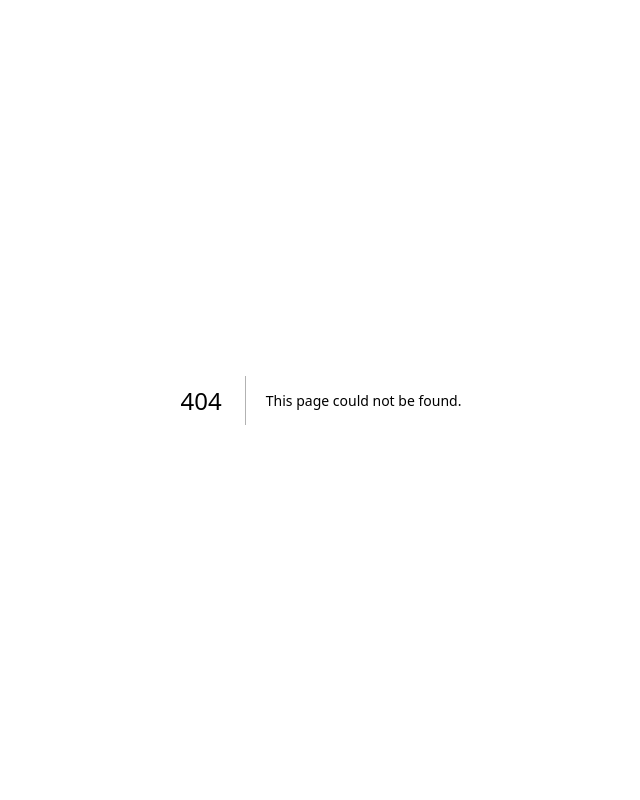
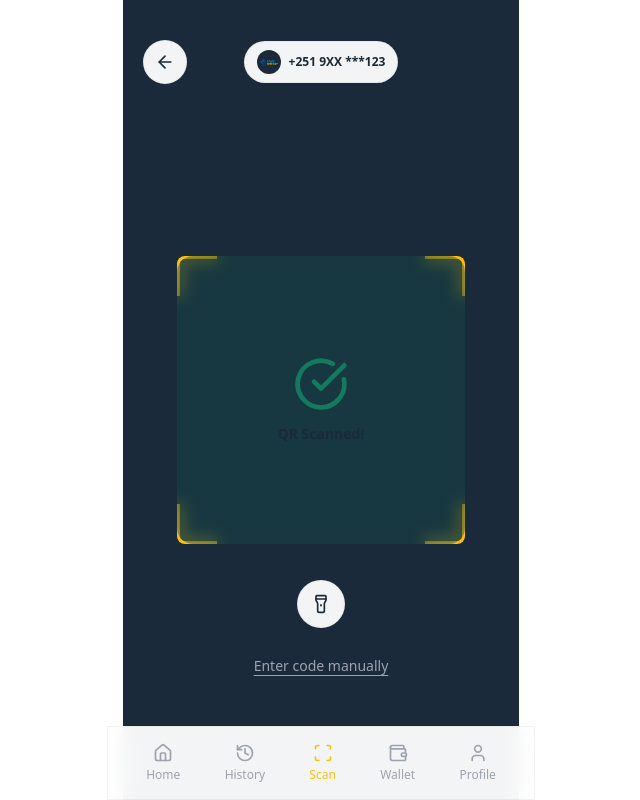
Before and after one commit to Natty-7r/taxipay-consumer, a Next.js app: page /scan in a window 1280 px wide. Before the commit this address had no page. Shown: the whole page, without its empty margins (319-959 px from the left). Built offline with nearby package versions, Linux system fonts and the light colour scheme.

Commit message:
feat: add scan page

```diff
--- a/src/app/globals.css
+++ b/src/app/globals.css
@@ -98,11 +98,20 @@ a,
   animation: glow 2s ease-in-out infinite;
 }
 
-@keyframes scan {
+/* @keyframes scan {
   0% { transform: translateY(-100%); }
   100% { transform: translateY(100%); }
 }
 
 .scan-line {
   animation: scan 2s linear infinite;
+} */
+
+@keyframes scan {
+  0% { transform: translateY(-100%); }
+  100% { transform: translateY(300px); }
 }
+
+.scan-line {
+  animation: scan 2s linear infinite;
+}
--- /dev/null
+++ b/src/app/scan/page.tsx
@@ -0,0 +1,65 @@
+'use client';
+
+import { useRouter } from 'next/navigation';
+import { BottomNavigation } from '@/components/layout/bottom-navigation';
+import { CameraOverlay } from '@/components/scanner/scanner-overlay';
+import { ScannerFrame } from '@/components/scanner/scanner-frame';
+import { ScannerHeader } from '@/components/scanner/scanner.header';
+import { ScanInstruction } from '@/components/scanner/scanner-instruction';
+import { ScanFooter } from '@/components/scanner/scanner-footer'
+import { useQRScanner } from '@/hooks/useScanner';
+import { mockCurrentAccount } from '@/data/mock';
+import telebirrLogo from '@/assets/images/png/telebirr.png';
+
+export default function ScanPage() {
+  const router = useRouter();
+
+  const { state, torchEnabled, retry, toggleTorch } = useQRScanner({
+    onSuccess: () => {
+      router.push('/routes');
+    },
+    scanDelay: 3000,
+    processDelay: 1500,
+  });
+
+  const handleBack = () => {
+    router.back();
+  };
+
+  const handleManualEntry = () => {
+    console.log('Manual entry clicked');
+    // TODO: Implement manual entry modal
+  };
+
+  return (
+    <div className="min-h-screen bg-secondary relative overflow-hidden">
+      {/* Camera Overlay with Grid */}
+      <CameraOverlay />
+
+      {/* Header with Back Button and Account */}
+      <ScannerHeader
+        accountNumber={mockCurrentAccount.maskedNumber}
+        accountLogo={telebirrLogo}
+        onBack={handleBack}
+      />
+
+      {/* Scanner Frame with States */}
+      <div className="absolute inset-0 flex items-center justify-center z-10">
+        <ScannerFrame state={state} onRetry={retry} />
+      </div>
+
+      {/* Instruction Text (only when scanning) */}
+      {state === 'scanning' && <ScanInstruction />}
+
+      {/* Footer Actions (Torch & Manual Entry) */}
+      <ScanFooter
+        torchEnabled={torchEnabled}
+        onTorchToggle={toggleTorch}
+        onManualEntry={handleManualEntry}
+      />
+
+      {/* Bottom Navigation */}
+      <BottomNavigation />
+    </div>
+  );
+}
--- a/src/components/buttons/floating-scan-button.tsx
+++ b/src/components/buttons/floating-scan-button.tsx
@@ -1,17 +1,18 @@
 'use client';
 
 import { QrCode, Scan } from 'lucide-react';
+import { useRouter } from 'next/navigation';
 
 export function FloatingScanButton() {
+  const router = useRouter();
   return (
-    <div className="fixed bottom-[72px] left-1/2 -translate-x-1/2 flex flex-col items-center gap-1 z-10">
+    <div className="fixed bottom-[72px] left-1/2 -translate-x-1/2 flex flex-col items-center gap-1 z-10" onClick={() => router.push('/scan')}>
       <button
         aria-label="Scan to Pay"
         className="w-16 h-16 rounded-full flex items-center justify-center border-none cursor-pointer glow bg-secondary text-white"
-        // style={{ background: 'var(--color-primary)' }}
+        style={{ background: 'var(--color-primary)' }}
       >
-        <QrCode className="w-7 h-7"  text-card />
-        {/* <QrCode className="w-7 h-7" style={{ color: 'var(--color-primary-foreground)' }} /> */}
+        <QrCode className="w-7 h-7" style={{ color: 'var(--color-primary-foreground)' }} />
       </button>
       <span className="text-[12px] font-semibold text-foreground">Scan to Pay</span>
     </div>
--- /dev/null
+++ b/src/components/scanner/scanner-footer.tsx
@@ -0,0 +1,34 @@
+'use client';
+
+import { Flashlight } from 'lucide-react';
+
+interface ScanFooterProps {
+  torchEnabled: boolean;
+  onTorchToggle: () => void;
+  onManualEntry: () => void;
+}
+
+export function ScanFooter({ torchEnabled, onTorchToggle, onManualEntry }: ScanFooterProps) {
+  return (
+    <div className="absolute bottom-28 left-0 right-0 flex flex-col items-center gap-4 z-10">
+      <button
+        onClick={onTorchToggle}
+        className={`w-12 h-12 rounded-full glass flex items-center justify-center transition-all ${
+          torchEnabled ? 'bg-primary/20 border border-primary' : ''
+        }`}
+        aria-label="Toggle torch"
+      >
+        <Flashlight
+          className={`w-5 h-5 ${torchEnabled ? 'text-primary' : 'text-foreground'}`}
+        />
+      </button>
+
+      <button
+        onClick={onManualEntry}
+        className="text-muted-foreground text-sm font-medium underline underline-offset-4"
+      >
+        Enter code manually
+      </button>
+    </div>
+  );
+}
--- /dev/null
+++ b/src/components/scanner/scanner-frame.tsx
@@ -0,0 +1,64 @@
+'use client';
+
+import { CheckCircle, RotateCcw, XCircle } from 'lucide-react';
+
+interface ScannerFrameProps {
+  state: 'scanning' | 'loading' | 'success' | 'error';
+  onRetry?: () => void;
+}
+
+export function ScannerFrame({ state, onRetry }: ScannerFrameProps) {
+  return (
+    <div className="relative w-72 h-72">
+      {/* Corner accents */}
+      <span className="absolute top-0 left-0 w-10 h-10 border-t-[3px] border-l-[3px] border-primary rounded-tl-sm" />
+      <span className="absolute top-0 right-0 w-10 h-10 border-t-[3px] border-r-[3px] border-primary rounded-tr-sm" />
+      <span className="absolute bottom-0 left-0 w-10 h-10 border-b-[3px] border-l-[3px] border-primary rounded-bl-sm" />
+      <span className="absolute bottom-0 right-0 w-10 h-10 border-b-[3px] border-r-[3px] border-primary rounded-br-sm" />
+
+      {/* Scanning state — scan line */}
+      {state === 'scanning' && (
+        <div className="absolute inset-0 overflow-hidden rounded-2xl">
+          <div className="absolute top-0 left-0 right-0 h-0.5 bg-primary shadow-lg shadow-primary/50 scan-line" />
+        </div>
+      )}
+
+      {/* Loading state */}
+      {state === 'loading' && (
+        <div className="absolute inset-0 flex items-center justify-center bg-background/50 rounded-2xl backdrop-blur-sm">
+          <div className="text-center">
+            <div className="w-12 h-12 rounded-full border-[3px] border-t-primary border-muted animate-spin mx-auto mb-3" />
+            <p className="text-foreground text-sm font-semibold">Processing…</p>
+          </div>
+        </div>
+      )}
+
+      {/* Success state */}
+      {state === 'success' && (
+        <div className="absolute inset-0 flex items-center justify-center rounded-2xl backdrop-blur-sm bg-success/10">
+          <div className="text-center">
+            <CheckCircle className="w-14 h-14 mx-auto mb-3 animate-pulse text-success" />
+            <p className="text-foreground text-sm font-semibold">QR Scanned!</p>
+          </div>
+        </div>
+      )}
+
+      {/* Error state */}
+      {state === 'error' && (
+        <div className="absolute inset-0 flex items-center justify-center rounded-2xl backdrop-blur-sm bg-error/10">
+          <div className="text-center">
+            <XCircle className="w-14 h-14 mx-auto mb-3 text-error" />
+            <p className="text-foreground text-sm font-semibold mb-3">Invalid QR Code</p>
+            <button
+              onClick={onRetry}
+              className="flex items-center gap-1.5 px-4 py-2 rounded-full bg-muted text-muted-foreground text-xs font-semibold mx-auto"
+            >
+              <RotateCcw className="w-3 h-3" />
+              Try Again
+            </button>
+          </div>
+        </div>
+      )}
+    </div>
+  );
+}
--- /dev/null
+++ b/src/components/scanner/scanner-instruction.tsx
@@ -0,0 +1,17 @@
+'use client';
+
+import { Zap } from 'lucide-react';
+
+export function ScanInstruction() {
+  return (
+    <div className="absolute bottom-52 left-0 right-0 text-center z-10 px-8">
+      <p className="text-foreground/80 text-sm font-medium mb-2">
+        Position the QR code inside the frame
+      </p>
+      <div className="flex items-center justify-center gap-1.5">
+        <Zap className="w-3 h-3 text-primary" />
+        <span className="text-muted-foreground text-xs">Auto-focus enabled</span>
+      </div>
+    </div>
+  );
+}
--- /dev/null
+++ b/src/components/scanner/scanner-overlay.tsx
@@ -0,0 +1,22 @@
+'use client';
+
+export function CameraOverlay() {
+  return (
+    <>
+      {/* Camera bg overlay */}
+      <div className="absolute inset-0 z-0 bg-secondary" />
+
+      {/* Grid overlay */}
+      <div
+        className="absolute inset-0 opacity-20 z-0 pointer-events-none"
+        style={{
+          backgroundImage: `
+            linear-gradient(var(--border) 1px, transparent 1px),
+            linear-gradient(90deg, var(--border) 1px, transparent 1px)
+          `,
+          backgroundSize: '40px 40px',
+        }}
+      />
+    </>
+  );
+}
--- /dev/null
+++ b/src/components/scanner/scanner.header.tsx
@@ -0,0 +1,43 @@
+'use client';
+
+import { ArrowLeft } from 'lucide-react';
+import Image from 'next/image';
+
+interface ScanHeaderProps {
+  accountNumber: string;
+  accountLogo: any;
+  onBack: () => void;
+}
+
+export function ScannerHeader({ accountNumber, accountLogo, onBack }: ScanHeaderProps) {
+  return (
+    <div className="absolute top-0 left-0 right-0 z-20 pt-10 px-5">
+      <div className="flex items-center justify-between">
+        <button
+          onClick={onBack}
+          className="w-11 h-11 rounded-full glass flex items-center justify-center"
+        >
+          <ArrowLeft className="w-5 h-5 text-foreground" />
+        </button>
+
+        {/* Active account pill */}
+        <div className="glass rounded-full px-3 py-2 flex items-center gap-2">
+          <div className="w-6 h-6 rounded-full overflow-hidden bg-secondary flex items-center justify-center">
+            <Image
+              src={accountLogo}
+              alt="Account"
+              width={24}
+              height={24}
+              className="object-contain"
+            />
+          </div>
+          <span className="text-xs font-semibold text-foreground">
+            {accountNumber}
+          </span>
+        </div>
+
+        <div className="w-11" />
+      </div>
+    </div>
+  );
+}
--- /dev/null
+++ b/src/hooks/useScanner.ts
@@ -0,0 +1,66 @@
+import { useCallback, useEffect, useState } from 'react';
+
+type ScanState = 'scanning' | 'loading' | 'success' | 'error';
+
+interface UseQRScannerProps {
+  onSuccess?: () => void;
+  scanDelay?: number;
+  processDelay?: number;
+}
+
+export function useQRScanner({ onSuccess, scanDelay = 3000, processDelay = 1500 }: UseQRScannerProps = {}) {
+  const [state, setState] = useState<ScanState>('scanning');
+  const [torchEnabled, setTorchEnabled] = useState(false);
+
+  const startScanning = useCallback(() => {
+    setState('scanning');
+  }, []);
+
+  const simulateQRDetection = useCallback(() => {
+    // Simulate random success/failure (90% success rate for demo)
+    const isSuccess = Math.random() > 0.1;
+
+    setState('loading');
+
+    setTimeout(() => {
+      if (isSuccess) {
+        setState('success');
+        setTimeout(() => {
+          onSuccess?.();
+        }, 1000);
+      } else {
+        setState('error');
+      }
+    }, processDelay);
+  }, [onSuccess, processDelay]);
+
+  const retry = useCallback(() => {
+    setState('scanning');
+    // Restart detection after retry
+    setTimeout(() => {
+      simulateQRDetection();
+    }, 500);
+  }, [simulateQRDetection]);
+
+  const toggleTorch = useCallback(() => {
+    setTorchEnabled(prev => !prev);
+  }, []);
+
+  useEffect(() => {
+    if (state === 'scanning') {
+      const timer = setTimeout(() => {
+        simulateQRDetection();
+      }, scanDelay);
+
+      return () => clearTimeout(timer);
+    }
+  }, [state, scanDelay, simulateQRDetection]);
+
+  return {
+    state,
+    torchEnabled,
+    startScanning,
+    retry,
+    toggleTorch,
+  };
+}
```
